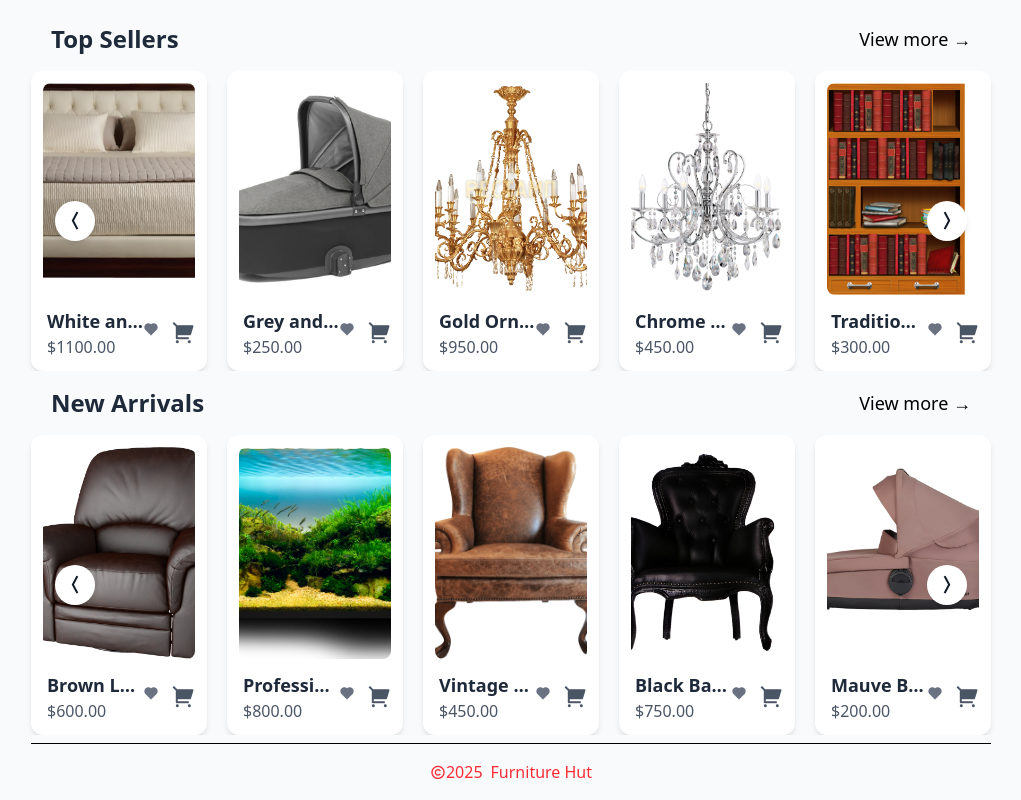
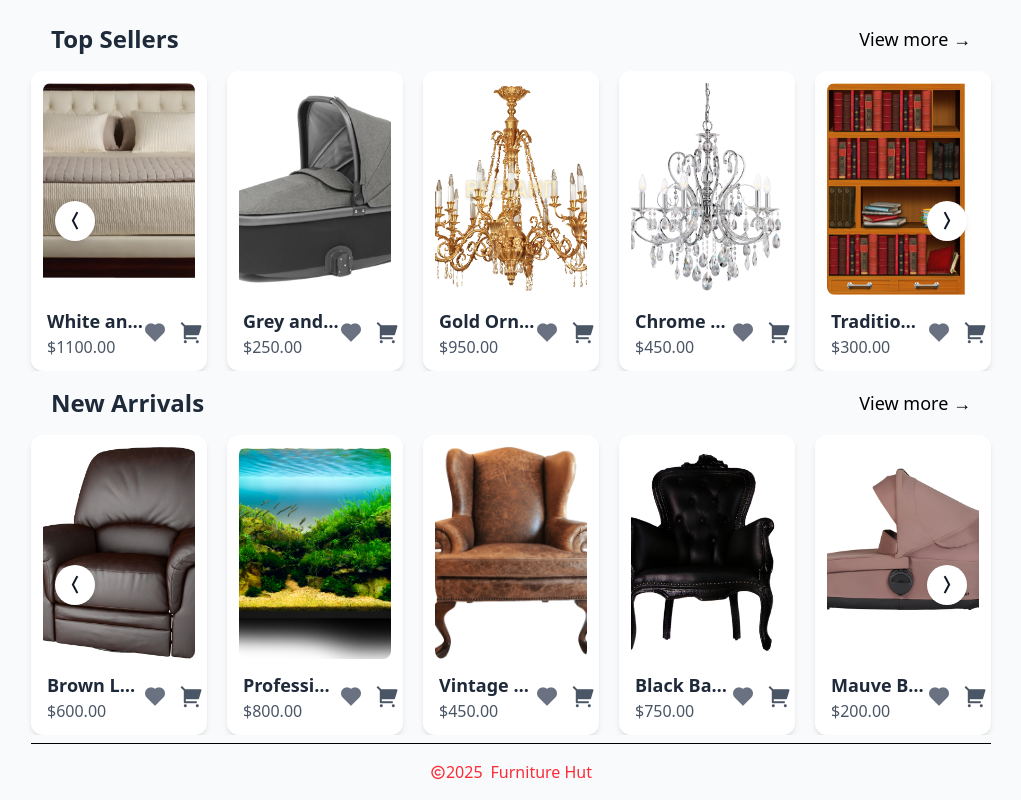
Before and after one commit to Nipol-Roy/Furniture-Mart, a Next.js app: page / in a window 1280 px wide. Shown: the part 1047-1847 px from the top of the page, without its empty margins (129-1150 px from the left). Built offline with nearby package versions, Linux system fonts and the light colour scheme.

Commit message:
change some style

```diff
--- a/app/components/crasoule/cards.jsx
+++ b/app/components/crasoule/cards.jsx
@@ -141,7 +141,7 @@ const Card = ({ id, image, text, price, category, inStock }) => {
 
         <div className="flex gap-2 sm:gap-3 ">
           <i
-            className={`ri-heart-fill ${
+            className={`ri-heart-fill text-lg sm:text-xl md:text-2xl ${
               isInwishList ? "text-red-500" : "text-gray-500 hover:text-red-600"
             } transition-colors`}
             onClick={handleWishlistToggle}
--- a/app/wishlist/page.jsx
+++ b/app/wishlist/page.jsx
@@ -22,7 +22,7 @@ const Page = () => {
   };
 
   return (
-    <div className="w-full max-w-7xl mx-auto my-12 px-4">
+    <div className="w-full max-w-7xl mx-auto  my-12 px-4">
       <h2 className="text-3xl md:text-4xl font-bold text-gray-900 mb-2">
         Wishlist
       </h2>
@@ -57,7 +57,6 @@ const Page = () => {
                   index < wishlist.length - 1 ? "border-b border-gray-300" : ""
                 }`}
               >
-                {/* Product Info */}
                 <div className="flex items-center gap-4 w-full sm:w-auto">
                   <div className="relative w-16 h-16 flex-shrink-0">
                     <Image
@@ -124,7 +123,7 @@ const Page = () => {
 
                     <MdDelete
                       onClick={() => removeItem(item.id)}
-                      className="hidden sm:block text-gray-500 hover:text-red-600 cursor-pointer text-lg md:text-2xl"
+                      className="hidden sm:block text-gray-500 hover:text-red-600 cursor-pointer text-lg md:text-2xl xl:text-3xl "
                     />
                   </div>
                 </div>
```
